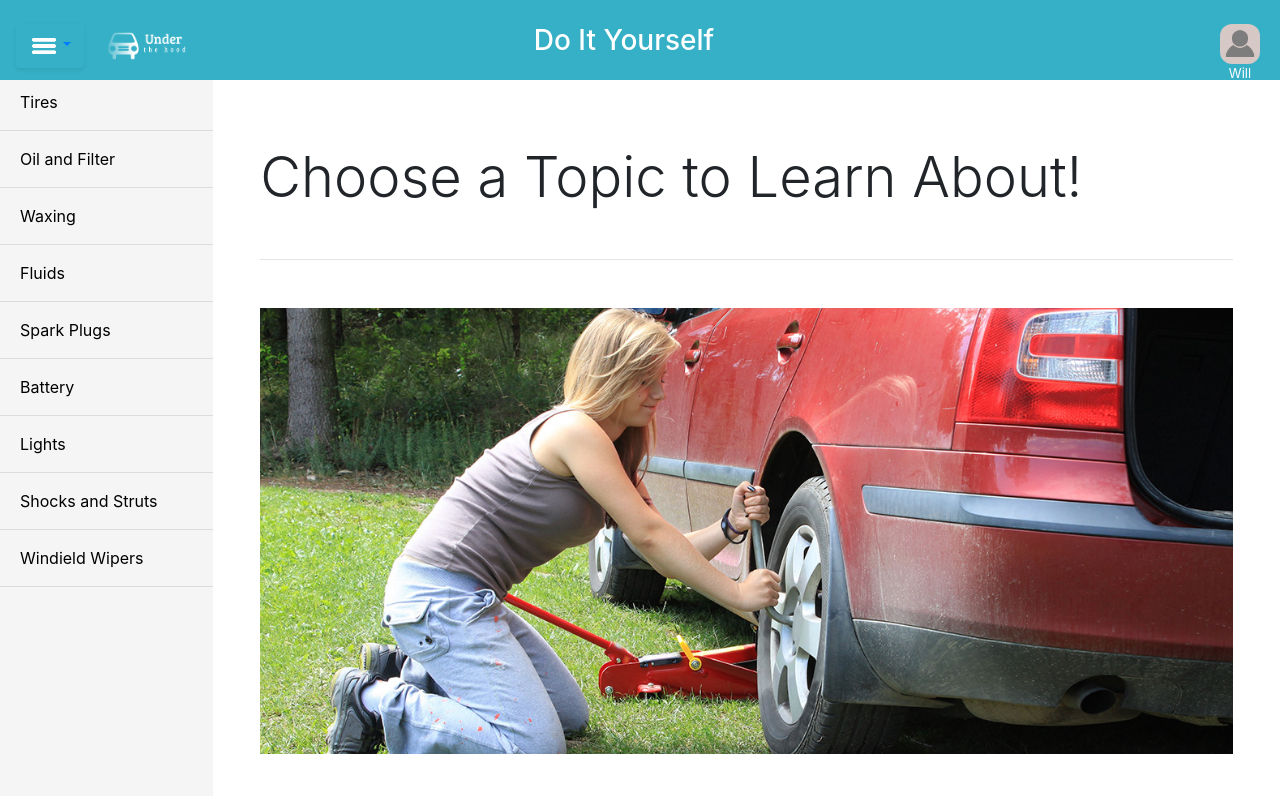
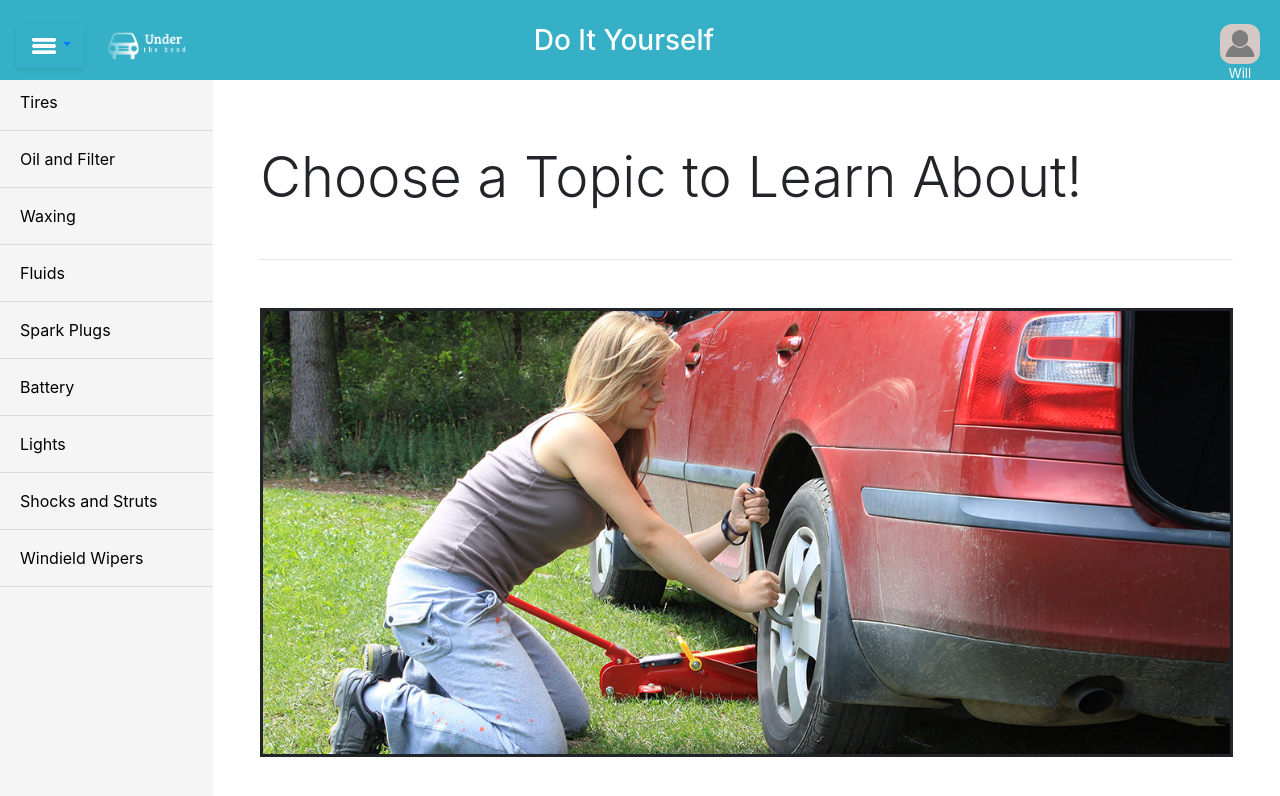
Before and after one commit to wkirkpat/under-the-hood, a React app: page /diy in a window 1280 px wide. Shown: the top 796 px of the page. Built offline with nearby package versions, Linux system fonts and the light colour scheme.

Commit message:
added border to image

```diff
--- a/src/client/pages/DIY.tsx
+++ b/src/client/pages/DIY.tsx
@@ -47,7 +47,7 @@ const DIY: React.SFC<IDIYProps> = (props) => {
               <h1 className="display-4">Choose a Topic to Learn About! </h1>
 
   <hr className="my-5" ></hr>
-  <img src ="images/diy.jpg" width= "100%"/>
+  <img src ="images/diy.jpg" width= "100%"  style={{ borderStyle: "solid"}}/>
 </div> </div>
               </Route>
               <Route path={`${path}/:diyID`}>
--- a/src/client/pages/Home.tsx
+++ b/src/client/pages/Home.tsx
@@ -35,9 +35,9 @@ export default class Home extends React.Component<IHomeProps> {
           </div>
         </div>
         <div style={{ borderStyle: "solid", height: "5vh", display: "flex", flexDirection: "row" }}>
-          <div style={{ height: "100%", backgroundColor: "#fafafa", textAlign: "center",   lineHeight: "200%" }}>Airbag Recall</div>
+          <div style={{ marginLeft: "50px", height: "100%", backgroundColor: "#fafafa", textAlign: "center",   lineHeight: "200%" }}>Airbag Recall</div>
           <div style={{ marginLeft: "125px", marginRight: "150px", lineHeight: "200%" }}>Learn More Information</div>
-          <a style= {{ lineHeight: "200%", width: "0%", textAlign: "center"}} target="_blank" href="http://www.google.com">{"MORE"}</a>
+          <a style= {{ lineHeight: "200%", width: "0%", textAlign: "center"}} target="_blank" href="http://www.google.com">{"MORE>"}</a>
         </div>
         <ReactPhotoCollage width="100vw" height={["40vh", "40vh"]} layout={[3, 3]} photos={[{ src: "images/Home1.jpg" }, { src: "images/Home2.jpg" }, { src: "images/Home3.jpg" }, { src: "images/Home5.jpg" }, { src: "images/Home6.jpg" }, { src: "images/Home11.jpg" }]} showNumOfRemainingPhotos={false} />
 
```
